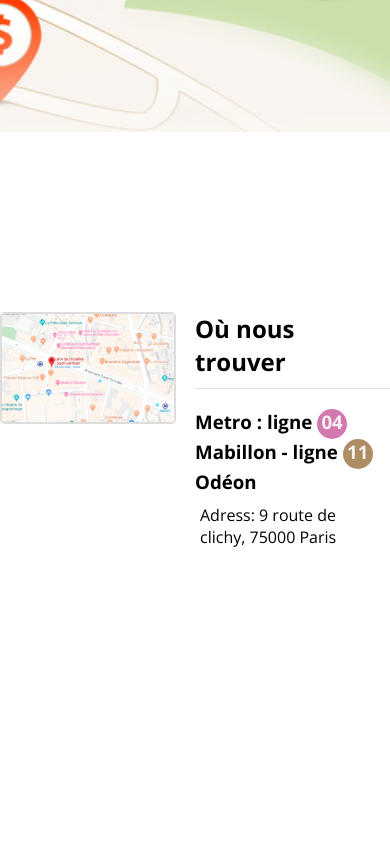
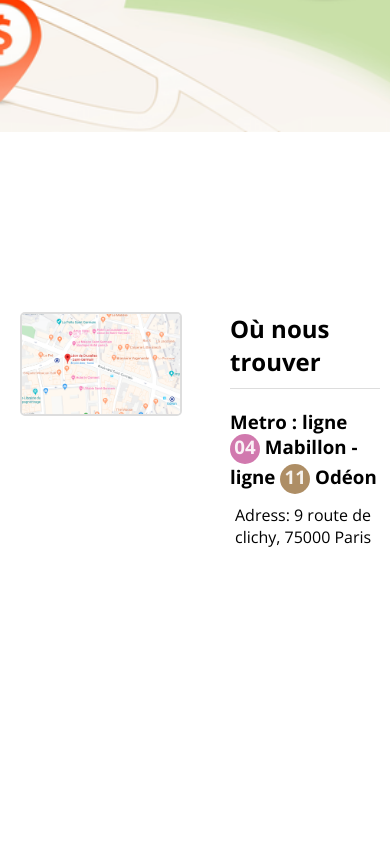
Before and after one commit to letotor/cafe-florette, a website built with Vite: page src/where.html in a window 390 px wide. Shown: the part 680-1524 px from the top of the page. Built offline with nearby package versions, Linux system fonts and the light colour scheme.

Commit message:
correctf responsive

```diff
--- a/src/assets/css/style.css
+++ b/src/assets/css/style.css
@@ -285,7 +285,7 @@
     /* display: flex;
      flex-direction: column;
      */
-     padding: 180px 0 180px 0;
+     padding: 180px 20px 180px 20px;
     /* margin: 0 auto;
      */
      overflow:auto;
--- a/src/assets/css/style.mobile.css
+++ b/src/assets/css/style.mobile.css
@@ -58,3 +58,38 @@ flex-direction: column;
      float:none;
      width:auto;
 }
+
+
+
+.where{
+     padding: 80px 20px 50px 20px;
+
+}
+
+.where-img{
+     float: none;
+     display:block;
+     margin: 0 auto;
+     margin-bottom: 3rem;
+     width: 80%;
+     border: 0px solid #ddd;
+     border-radius: 5px;
+}
+
+.where-text{
+     padding-left: 30px;
+     text-align: left;
+     float: none;
+     width: 50%;
+}
+
+.contact-form-container {
+     margin:20px;
+
+}
+.contact-form-container h2{
+     margin: 0;
+}
+.contact-form-container form {
+     padding: 20px 40px
+}
```
